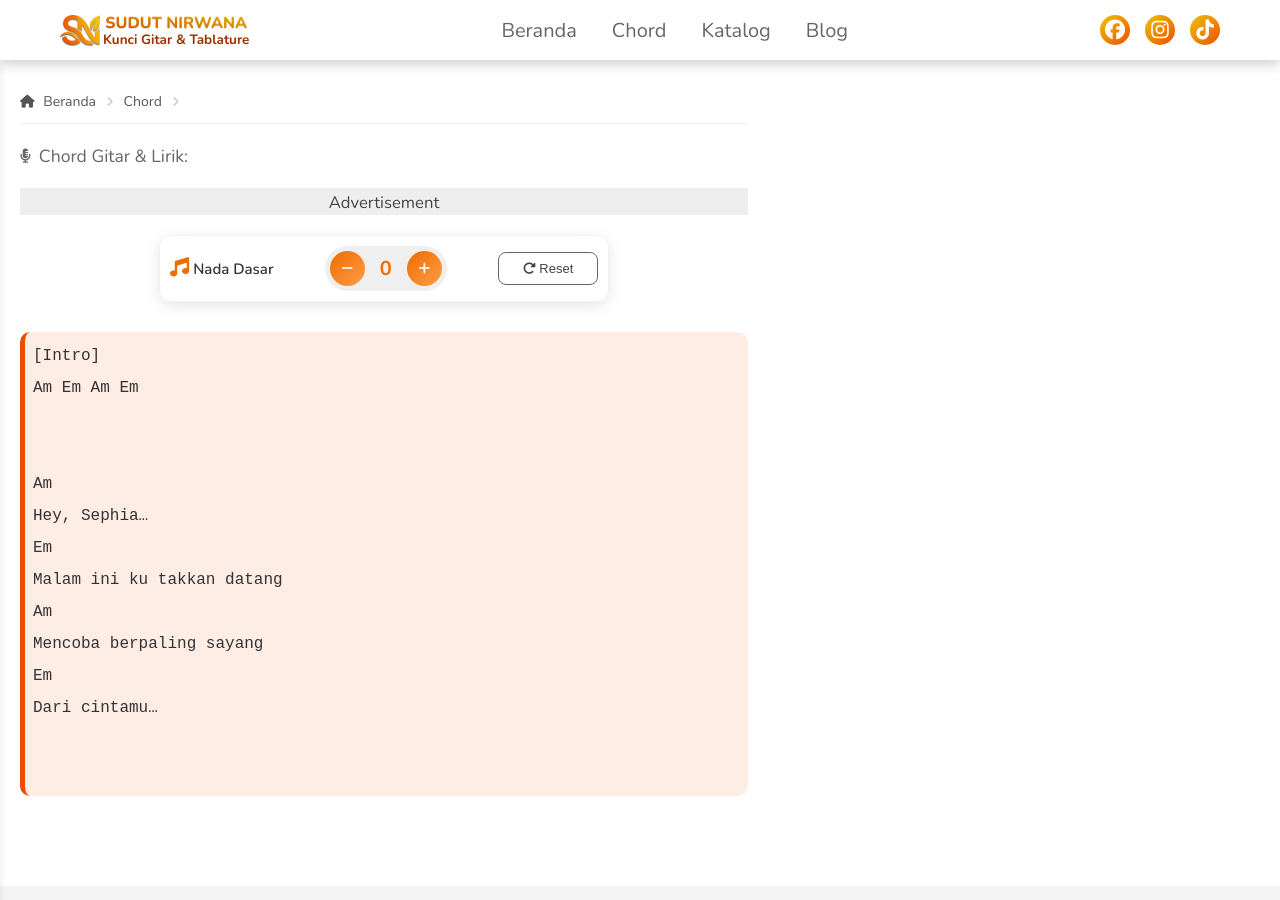
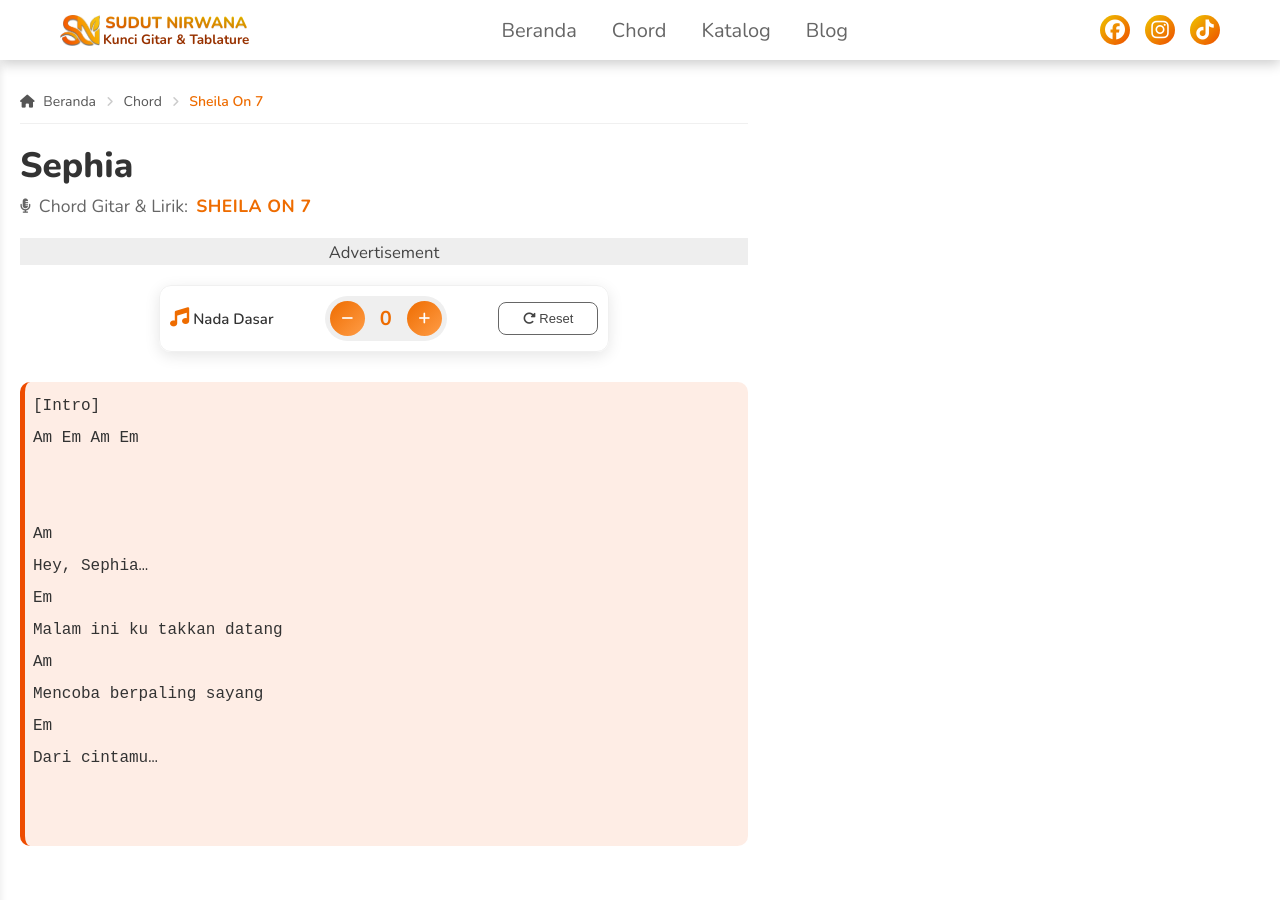
Before and after one commit to sudut-nirwana/sudut-nirwana-main, a Jekyll site: the page built from _chord/shepia-shela-on-7.md, in a window 1280 px wide and 900 px high. Built offline with Jekyll 4.4.1, drawn with Linux system fonts in a browser that asks for light colours.

Commit message:
Update chord.html

```diff
--- a/_layouts/chord.html
+++ b/_layouts/chord.html
@@ -15,16 +15,16 @@
 
                   <li><a href="/chord">Chord</a></li>
 
-                  <li class="active" aria-current="page">{{ artist }}</li>
+                  <li class="active" aria-current="page">{{ page.artist }}</li>
                </ul>
             </div>
          </nav>
 
          <!--menampilkan judul kontent dan title artis di bawah judul chord pada layout chord -->
          <header class="entry-header">
-            <h2 class="chord-title">{{ title }}</h2>
+            <h2 class="chord-title">{{ page.title }}</h2>
             <div class="artist-subtitle">
-               <i class="fa-solid fa-microphone-lines"></i> Chord Gitar & Lirik: <span>{{ artist }}</span>
+               <i class="fa-solid fa-microphone-lines"></i> Chord Gitar & Lirik: <span>{{ page.artist }}</span>
             </div>
          </header>
 
@@ -50,7 +50,7 @@
                data-text-color="#333333"
                data-font="Arial, sans-serif"
                data-auto-style="true">
-               Follow {{ artist }} on Bandsintown
+               Follow {{ page.artist }} on Bandsintown
             </a>
          </div>
 
```
